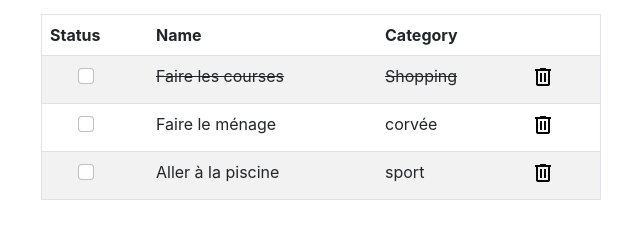
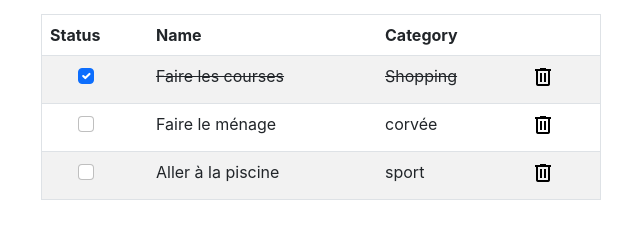
Before and after one commit to LaurineRoulland/ToDo_React, a React (Create React App) app: page / in a window 1280 px wide. Shown: the part 184-422 px from the top of the page, without its empty margins (319-959 px from the left). Built offline with nearby package versions, Linux system fonts and the light colour scheme.

Commit message:
Créa composant Tasks
Création du composant des tâches à effectuer +  mise en place des différents liens

```diff
--- a/src/component/common/AddItems.jsx
+++ b/src/component/common/AddItems.jsx
@@ -11,7 +11,7 @@ export const AddItems = (props) => {
     }
     const addItem = (e) => {
         e.preventDefault();
-        props.setToDoList([...props.ToDoList, { name, category }]);
+        props.setToDoList([...props.toDoList, { name, category }]);
     }
     const resetItem = (e) => {
         e.preventDefault();
--- a/src/component/common/List.jsx
+++ b/src/component/common/List.jsx
@@ -1,11 +1,11 @@
 import { useEffect, useState } from 'react'
-import { CheckboxControl } from './CheckboxControl';
 import { AddItems } from './AddItems';
+import { Tasks } from './Tasks';
 
 
 export const List = () => {
 
-    const [ToDoList, setToDoList] = useState([{}])
+    const [toDoList, setToDoList] = useState([{}])
 
     useEffect(() => {
         setToDoList([
@@ -14,22 +14,12 @@ export const List = () => {
             { name: "Aller à la piscine", category: "sport", isDone: false }])
     }, [])
 
-    const handleClickDone = (indexToModify) => {
-        ToDoList[indexToModify].isDone = !ToDoList[indexToModify].isDone
-        setToDoList([...ToDoList])
-    }
-    const handleDelete = (indexToDelete) => {
-        ToDoList.splice(indexToDelete, 1)
-        setToDoList([...ToDoList])
-    }
-
 
     return <>
 
-        <AddItems setToDoList={setToDoList} ToDoList={ToDoList} />
+        <AddItems setToDoList={setToDoList} toDoList={toDoList} />
 
         <div className="d-flex justify-content-center">
-
             <table className="table table-striped border" style={{ maxWidth: "35em" }}>
                 <thead>
                     <tr>
@@ -38,25 +28,8 @@ export const List = () => {
                         <th colSpan="2">Category</th>
                     </tr>
                 </thead>
-                <tbody>
-                    {ToDoList.map((thing, index) => {
-                        const classIsDone = thing.isDone ? "text-decoration-line-through" : "";
-                        return (
-                            <tr className={classIsDone} key={index}>
-                                <td>
-                                    <CheckboxControl handleClickDone={() => handleClickDone(index)} />
-                                </td>
-                                <td>{thing.name}</td>
-                                <td>{thing.category}</td>
-                                <td>
-                                    <button className="material-symbols-outlined border-0 bg-transparent" type='delete' onClick={() => handleDelete(index)}>delete</button>
-                                </td>
-                            </tr>
-                        )
-                    })}
-                </tbody>
+                <Tasks toDoList={toDoList} setToDoList={setToDoList} />
             </table>
-
         </div>
 
     </>
@@ -69,5 +42,5 @@ export const List = () => {
 
 // Voir pourquoi le bouton reset ne fonctionne pas   OK
 // Checkbox = element séparé qui fonctionne PAREIL   OK
-// addItem
-// tbody
+// addItem                                           OK
+// tbody                                             OK
--- a/src/component/common/Tasks.jsx
+++ b/src/component/common/Tasks.jsx
@@ -0,0 +1,33 @@
+import { CheckboxControl } from './CheckboxControl';
+
+export const Tasks = (props) => {
+
+    const toDoList = props.toDoList;
+
+    const handleClickDone = (indexToModify) => {
+        toDoList[indexToModify].isDone = !toDoList[indexToModify].isDone
+        props.setToDoList([...toDoList])
+    }
+    const handleDelete = (indexToDelete) => {
+        toDoList.splice(indexToDelete, 1)
+        props.setToDoList([...toDoList])
+    }
+
+    return <tbody>
+        {toDoList.map((thing, index) => {
+            const classIsDone = thing.isDone ? "text-decoration-line-through" : "";
+            return (
+                <tr className={classIsDone} key={index}>
+                    <td>
+                        <CheckboxControl handleClickDone={() => handleClickDone(index)} isDone={thing.isDone}  />
+                    </td>
+                    <td>{thing.name}</td>
+                    <td>{thing.category}</td>
+                    <td>
+                        <button className="material-symbols-outlined border-0 bg-transparent" type='delete' onClick={() => handleDelete(index)}>delete</button>
+                    </td>
+                </tr>
+            )
+        })}
+    </tbody>
+}
```
